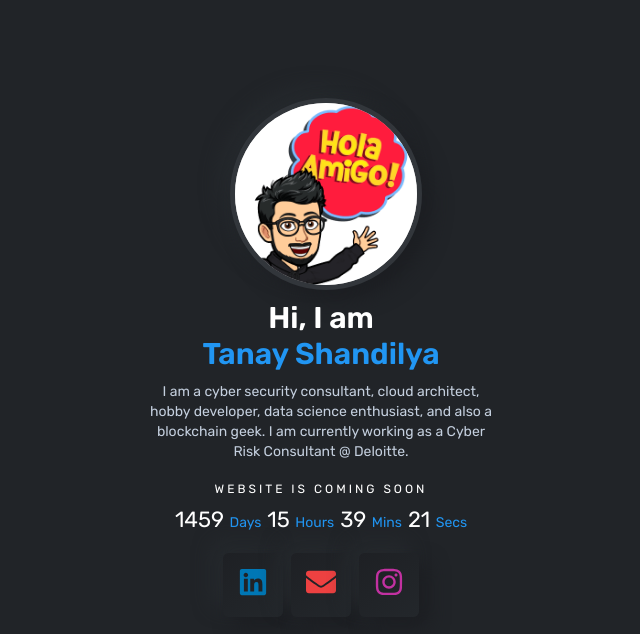
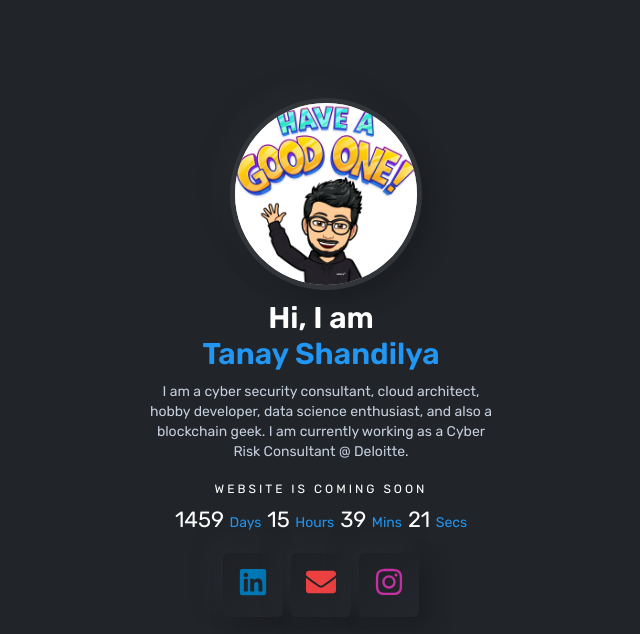
Before and after one commit to tanayshandilya/tanayshandilya, a React (Vite) app: page / in a window 1280 px wide. Shown: the top 634 px of the page, without its empty margins (319-959 px from the left). Built offline with nearby package versions, Linux system fonts and the light colour scheme.

Commit message:
Update Avatar.jsx
fix: image selection logic

```diff
--- a/src/Components/Avatar.jsx
+++ b/src/Components/Avatar.jsx
@@ -50,7 +50,7 @@ function randomInt(min, max) { // min and max included
 export default function Avatar(){
 
   const RandomImg = ()=>{
-    return <img className={styles.img} src={images[randomInt(1,20)]} alt='me' />
+    return <img className={styles.img} src={images[randomInt(0,19)]} alt='me' />
   }
 
   return(
```
